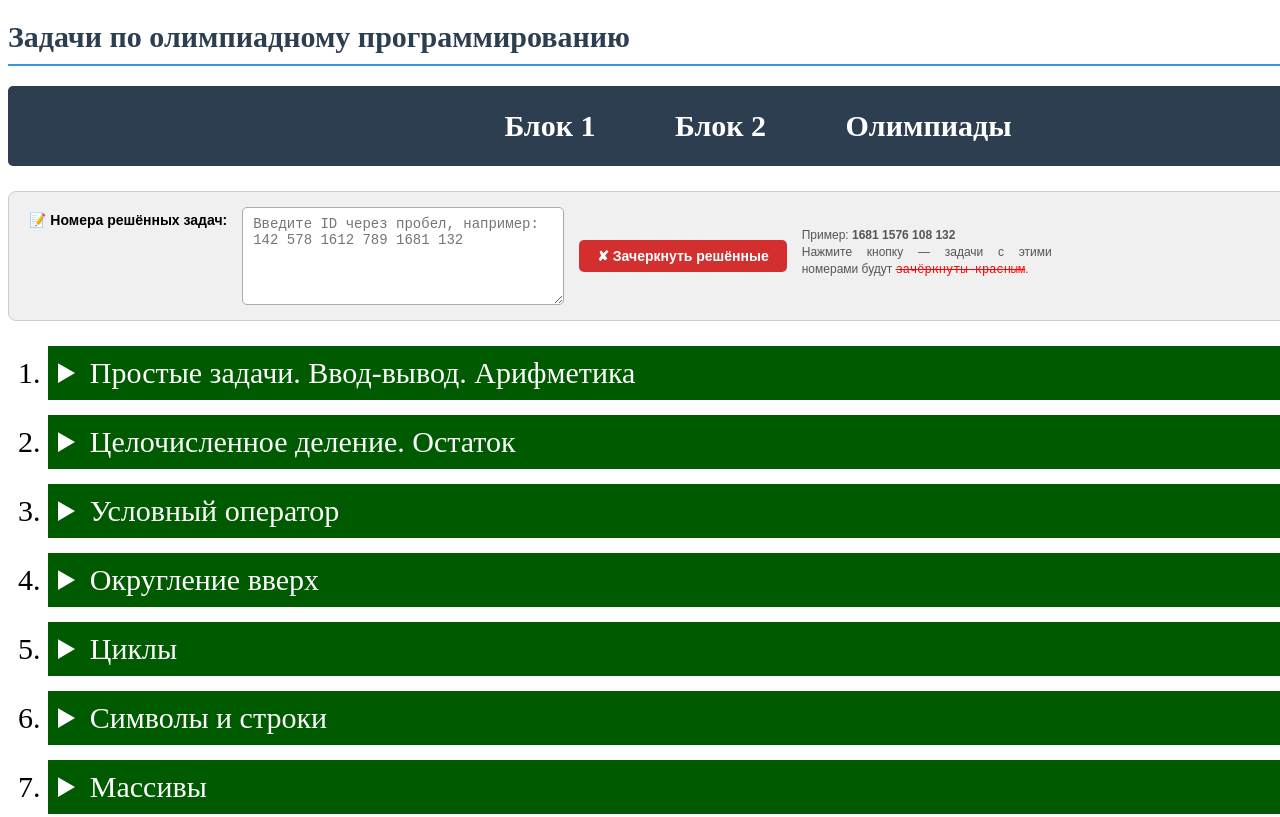
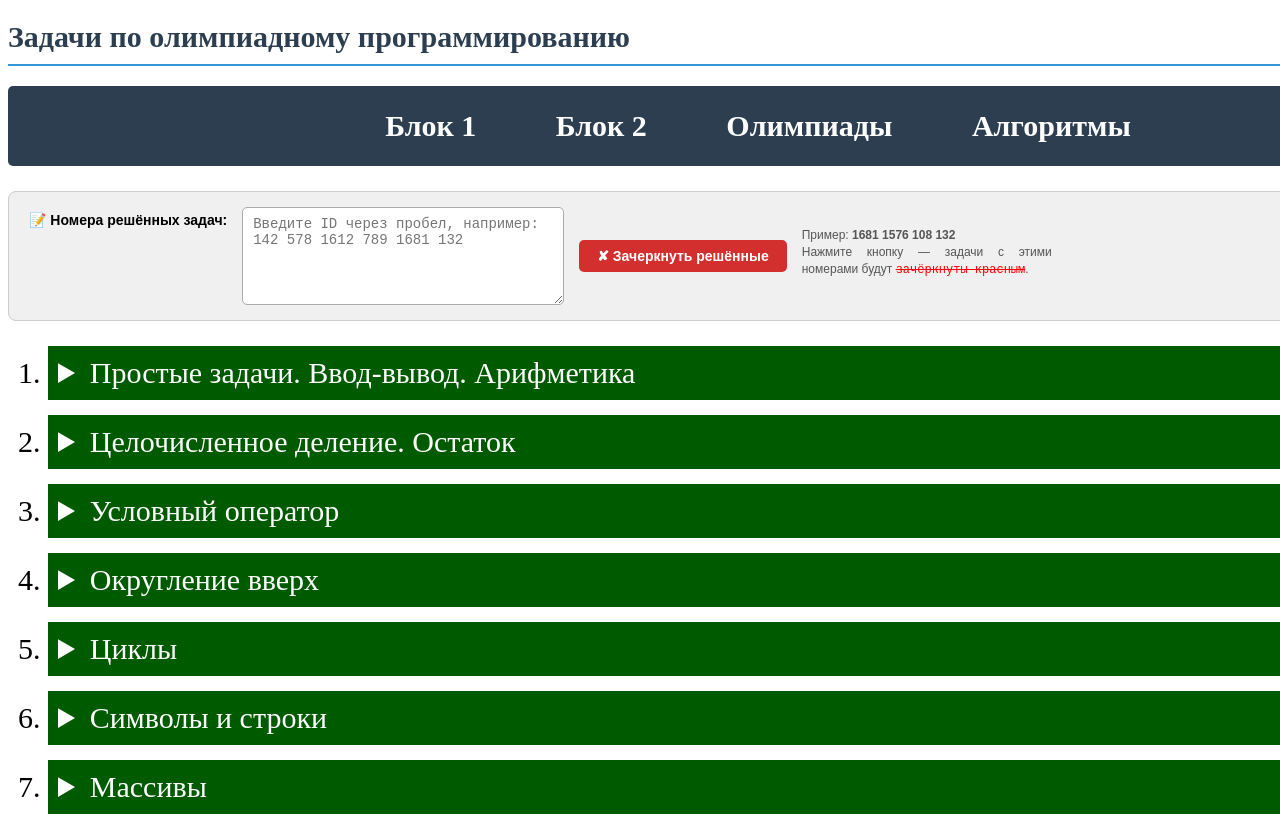
Before and after one commit to slutsk/tasks, a plain HTML site: page index.html in a window 1280 px wide. Shown: the top 817 px of the page. Drawn offline with Linux system fonts and the light colour scheme.

Commit message:
Update index.html

```diff
--- a/index.html
+++ b/index.html
@@ -16,8 +16,8 @@
     <div class="nav-links">
         <a href="index.html">Блок 1</a>
         <a href="block2.html">Блок 2</a>
-
         <a href="olympiads.html">Олимпиады</a>
+		<a href="algorithms.html">Алгоритмы</a>
     </div>
 
    <div class="filter-container">
```
